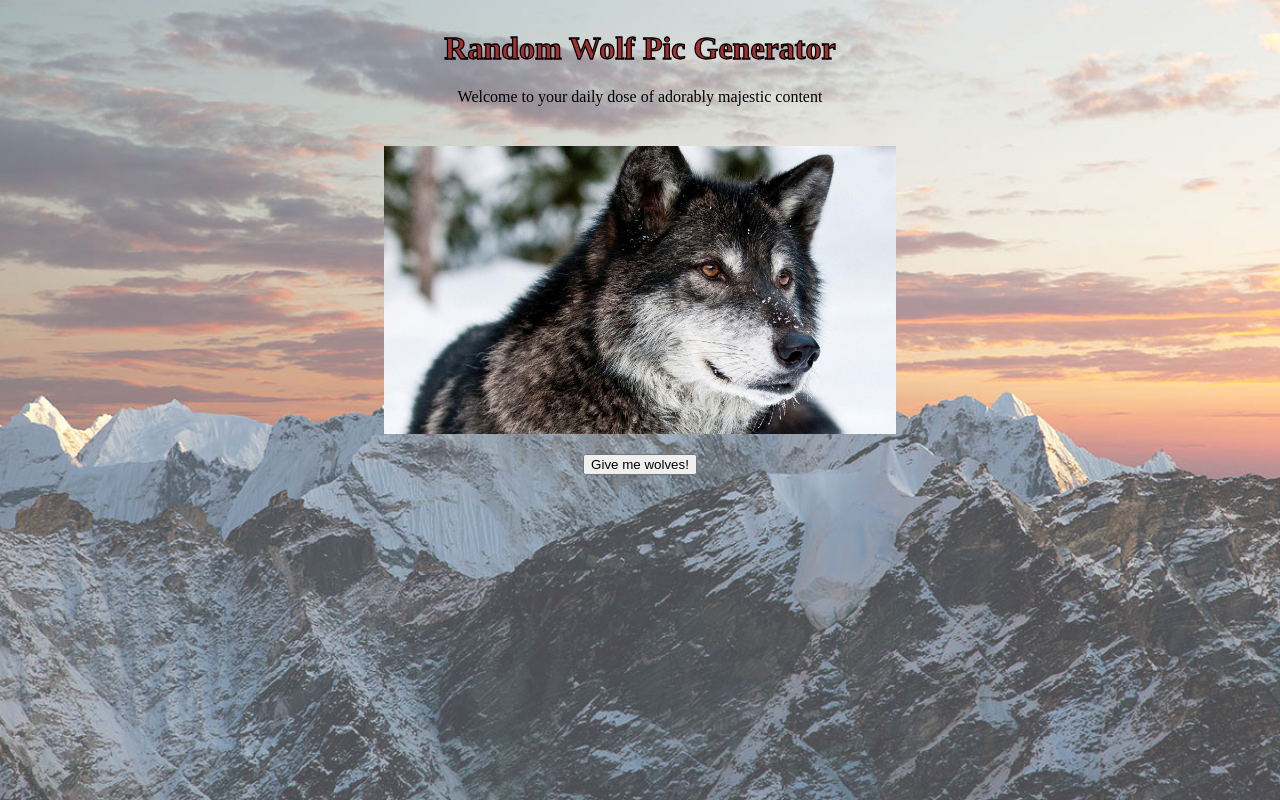
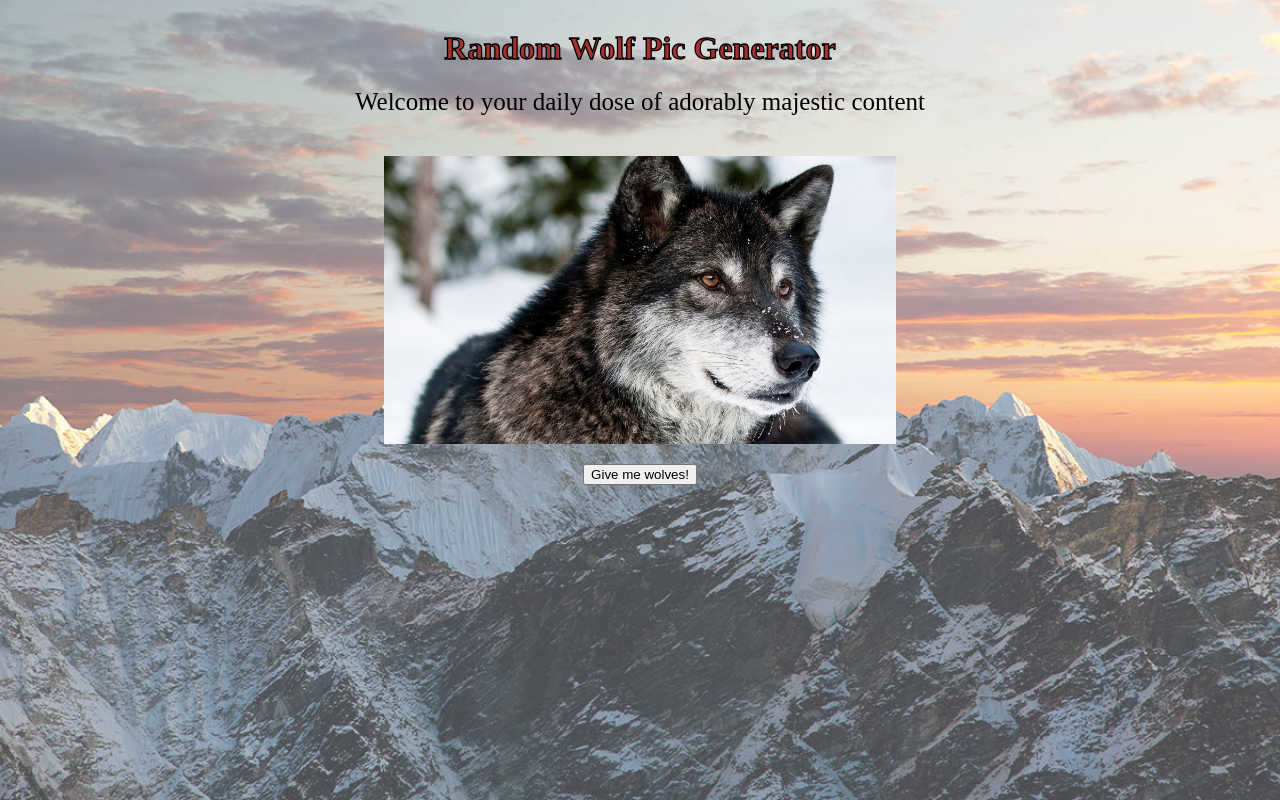
Before and after one commit to caitlin-mcdougall/Wolf-Generator, a plain HTML site: page index.html in a window 1280 px wide. Drawn offline with nearby package versions, Linux system fonts and the light colour scheme.

Commit message:
Increase font size of message

```diff
--- a/assets/css/index.css
+++ b/assets/css/index.css
@@ -43,6 +43,9 @@ h1{
     padding: 0;
     margin:0;
 }
+#greeting {
+    font-size: 25px;
+}
 body{
     padding: 0;
     margin: 0;
```
